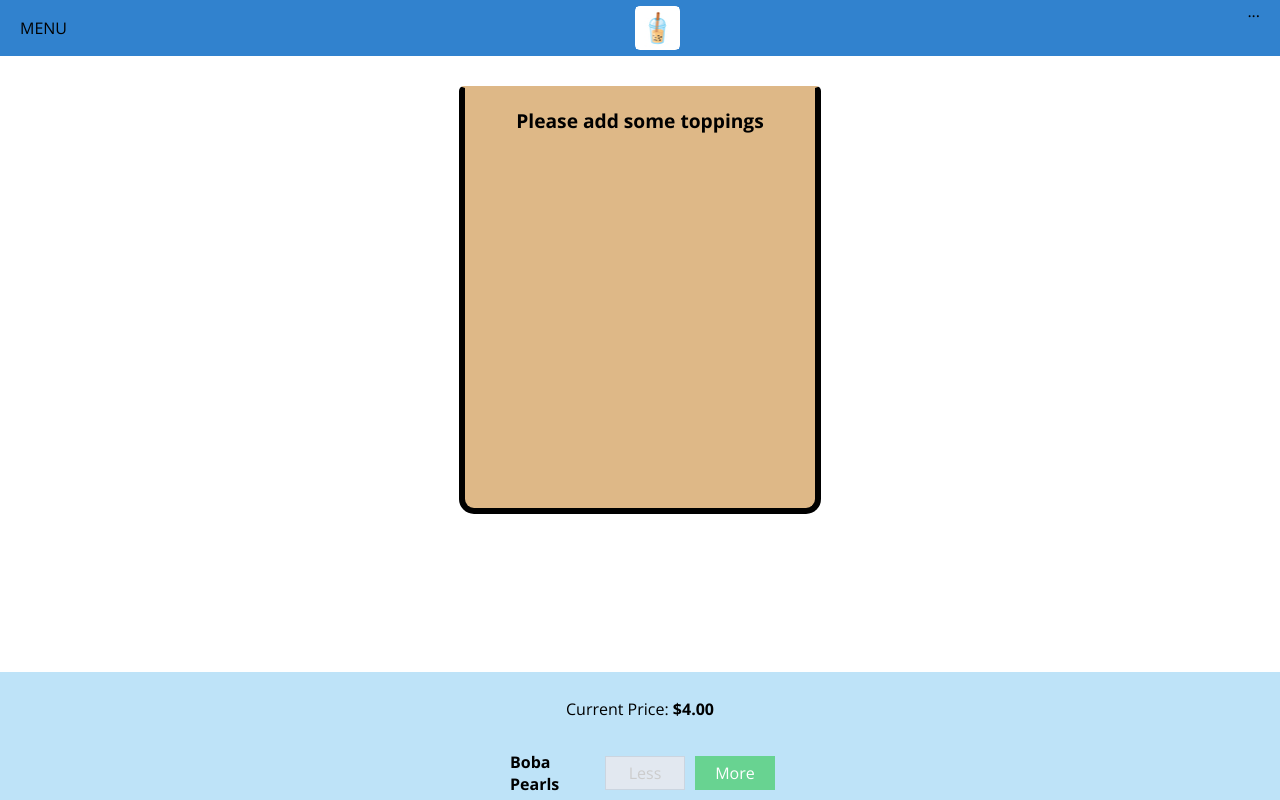
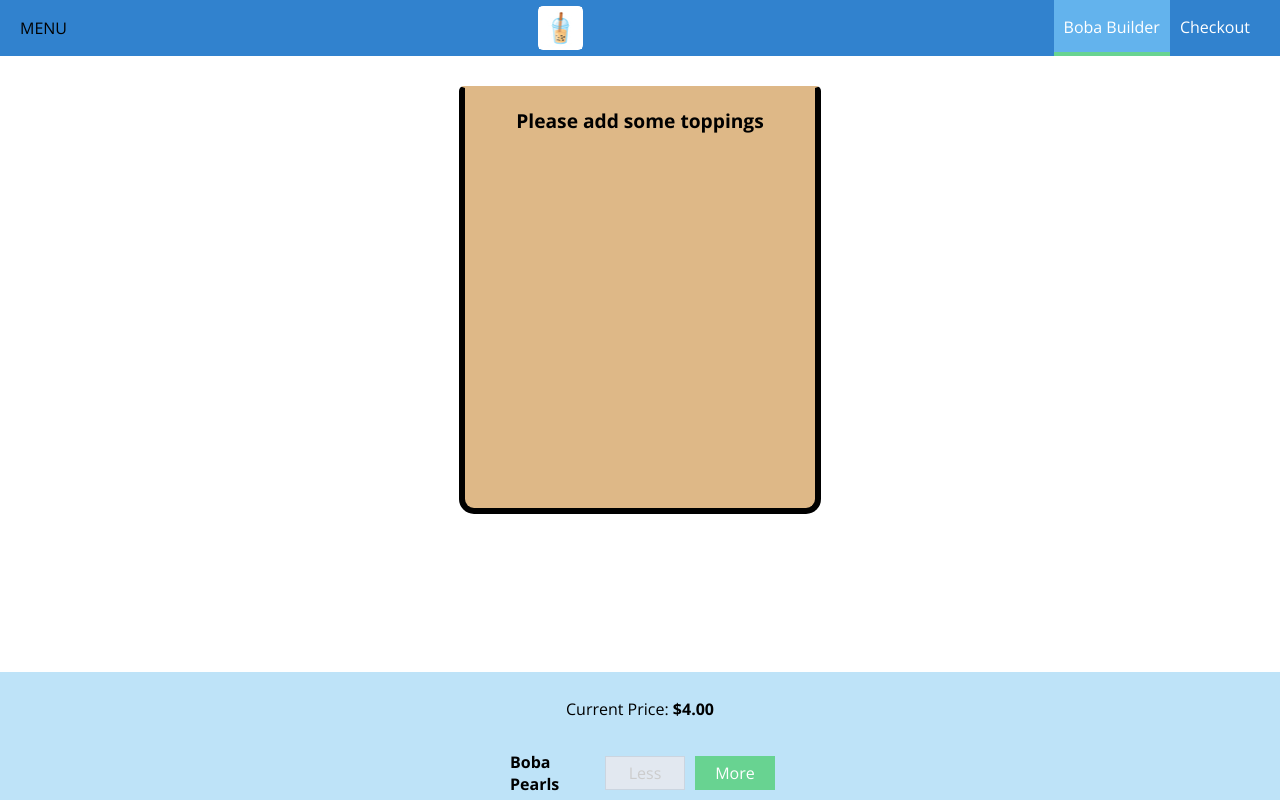
Before and after one commit to alexpich/boba-builder, a React (Create React App) app: page / in a window 1280 px wide. Shown: the top 800 px of the page. Built offline with nearby package versions, Linux system fonts and the light colour scheme.

Commit message:
Added navigation items

```diff
--- /dev/null
+++ b/src/components/Navigation/NavigationItems/NavigationItem/NavigationItem.js
@@ -0,0 +1,13 @@
+import React from "react";
+
+import classes from "./NavigationItem.module.css";
+
+const navigationItem = (props) => (
+  <li className={classes.NavigationItem}>
+    <a href={props.link} className={props.active ? classes.active : null}>
+      {props.children}
+    </a>
+  </li>
+);
+
+export default navigationItem;
--- /dev/null
+++ b/src/components/Navigation/NavigationItems/NavigationItem/NavigationItem.module.css
@@ -0,0 +1,25 @@
+.NavigationItem {
+  margin: 0;
+  box-sizing: border-box;
+  display: flex;
+  height: 100%;
+  align-items: center;
+}
+
+.NavigationItem a {
+  color: white;
+  text-decoration: none;
+  height: 100%;
+  padding: 16px 10px;
+  border-bottom: 4px solid transparent;
+  box-sizing: border-box;
+  display: block;
+}
+
+.NavigationItem a:hover,
+.NavigationItem a:active,
+.NavigationItem a.active {
+  background-color: #63b3ed;
+  border-bottom: 4px solid #68d391;
+  color: white;
+}
--- /dev/null
+++ b/src/components/Navigation/NavigationItems/NavigationItems.js
@@ -0,0 +1,15 @@
+import React from "react";
+
+import classes from "./NavigationItems.module.css";
+import NavigationItem from "./NavigationItem/NavigationItem";
+
+const navigationItems = () => (
+  <ul className={classes.NavigationItems}>
+    <NavigationItem link="/" active>
+      Boba Builder
+    </NavigationItem>
+    <NavigationItem link="/">Checkout</NavigationItem>
+  </ul>
+);
+
+export default navigationItems;
--- /dev/null
+++ b/src/components/Navigation/NavigationItems/NavigationItems.module.css
@@ -0,0 +1,8 @@
+.NavigationItems {
+  margin: 0;
+  padding: 0;
+  list-style: none;
+  display: flex;
+  align-items: center;
+  height: 100%;
+}
--- a/src/components/Navigation/Toolbar/Toolbar.js
+++ b/src/components/Navigation/Toolbar/Toolbar.js
@@ -2,12 +2,15 @@ import React from "react";
 
 import classes from "./Toolbar.module.css";
 import Logo from "../../Logo/Logo";
+import NavigationItems from "../NavigationItems/NavigationItems";
 
 const toolbar = (props) => (
   <header className={classes.Toolbar}>
     <div>MENU</div>
     <Logo />
-    <nav>...</nav>
+    <nav>
+      <NavigationItems />
+    </nav>
   </header>
 );
 
```
